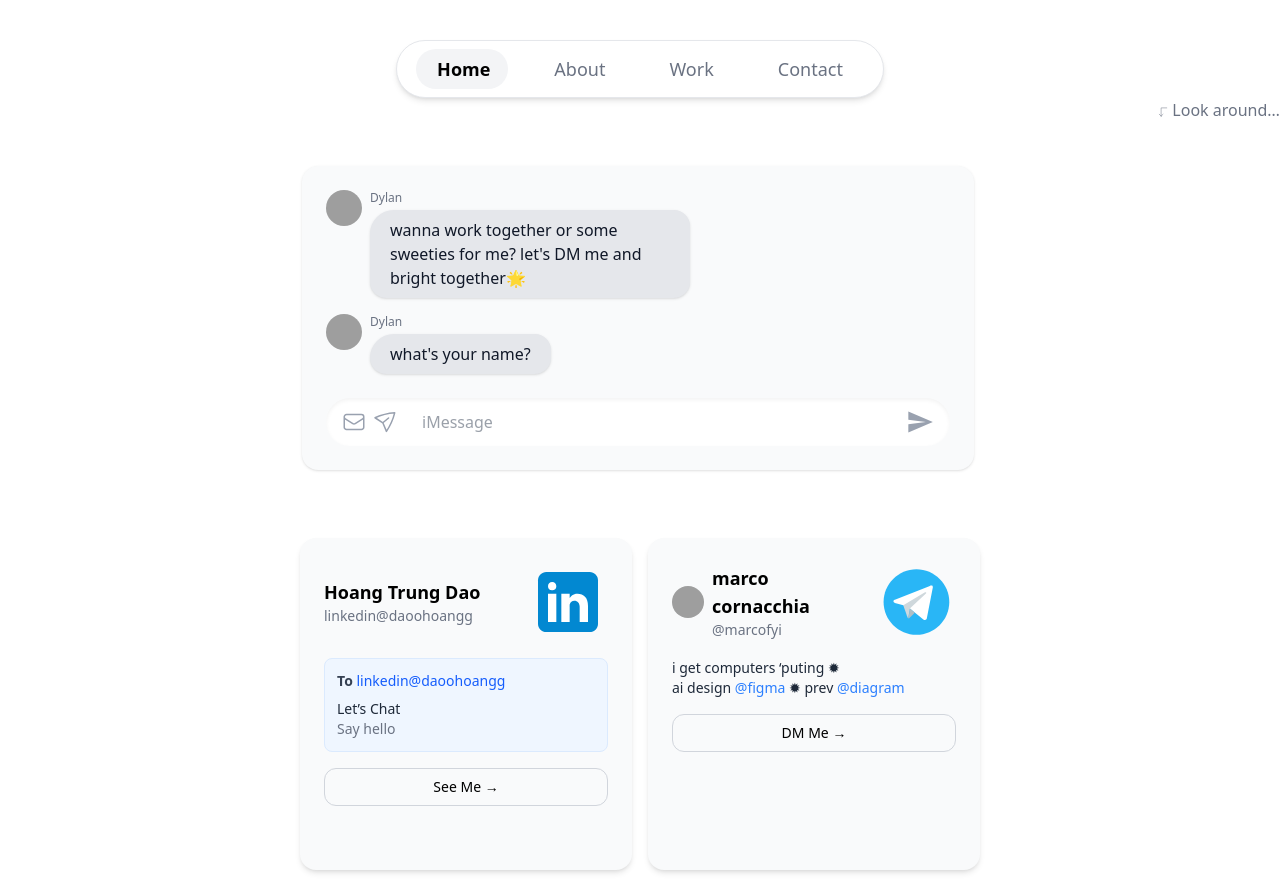
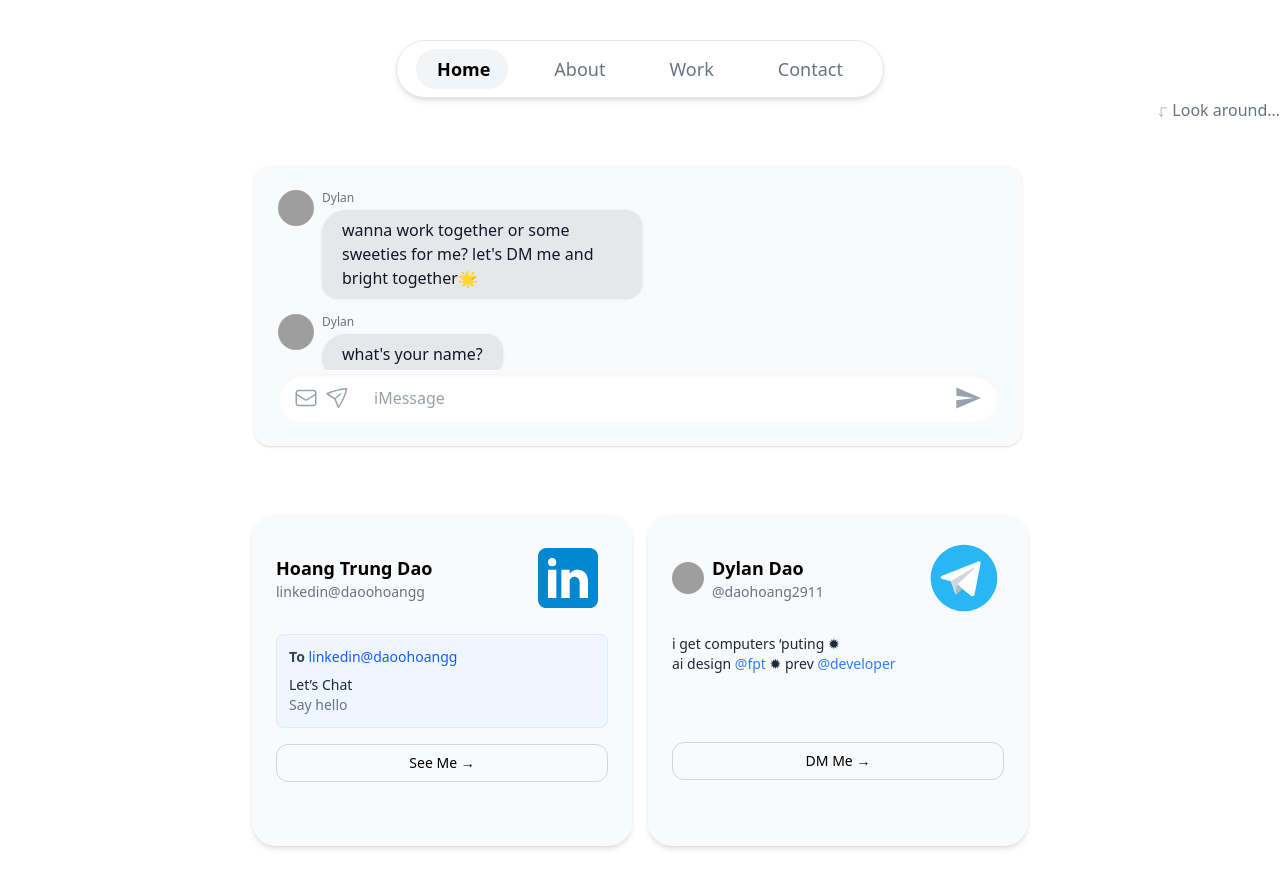
Before and after one commit to daoohoangg/dylandaos-protfolio, a Vue app: page /contact in a window 1280 px wide. After the commit the page ends 870 px from the top, so only its background shows below. Built offline with nearby package versions, Linux system fonts and the light colour scheme; grey boxes are pictures that could not be loaded.

Commit message:
Fix routing for Vercel

```diff
--- a/src/component/NavBar.vue
+++ b/src/component/NavBar.vue
@@ -1,13 +1,15 @@
-
 <template>
-  <nav class="sticky top-0 z-50 bg-white flex justify-center mt-10">
-    <div class="relative flex items-center space-x-2 px-3 py-2 bg-white rounded-full shadow-md border border-gray-200 ">
-
+  <nav class="sticky top-4 z-50 flex justify-center mt-10 overflow-visible">
+    <div
+      class="relative bg-white  flex items-center space-x-2 px-3 py-2 rounded-full shadow-md border border-gray-200"
+    >
+      <!-- Highlight indicator -->
       <div
         class="absolute z-0 bg-gray-100 rounded-full transition-all duration-300 ease-in-out max-w-23"
         :style="highlightStyle"
       ></div>
 
+      <!-- Menu items -->
       <div
         v-for="(item, i) in menu"
         :key="item.name"
@@ -15,21 +17,23 @@
         :class="active === item.name ? 'text-black font-semibold' : 'text-gray-500 hover:text-black'"
         ref="menuRefs"
       >
-        <a :href="item.href" @click="setActive(item.name, i)" >
+        <a :href="item.href" @click="setActive(item.name, i)">
           <span class="block w-full text-center">{{ item.name }}</span>
         </a>
       </div>
+    </div>
+  </nav>
 
-    </div>
-
-  </nav>
+  <!-- Look around -->
   <div class="flex justify-end text-gray-500">
-    <svg xmlns="http://www.w3.org/2000/svg" fill="none" viewBox="0 0 20 24" stroke-width="1" stroke="currentColor" class="size-3 mt-2 mr-1 ">
+    <svg xmlns="http://www.w3.org/2000/svg" fill="none" viewBox="0 0 20 24" stroke-width="1" stroke="currentColor" class="size-3 mt-2 mr-1">
       <path stroke-linecap="round" stroke-linejoin="round" d="m11.99 16.5-3.75 3.75m0 0L4.49 16.5m3.75 3.75V3.75h11.25" />
     </svg>
-     Look around…
+    Look around…
   </div>
+
 </template>
+
 
 <script setup>
 import { ref, onMounted, nextTick } from 'vue'
@@ -41,8 +45,10 @@ const menu = [
   { name: 'Contact', href: '/contact' }
 ]
 
-const active = ref(localStorage.getItem('activeTab') || 'Home')
-const activeIndex = ref(0)
+const savedActive = localStorage.getItem('activeTab') || 'Home'
+const active = ref(savedActive)
+const activeIndex = ref(menu.findIndex((m) => m.name === savedActive))
+
 const menuRefs = ref([])
 
 const setActive = (name, index) => {
@@ -95,5 +101,7 @@ onMounted(() => {
 </script>
 
 <style scoped>
-
+html, body {
+  overflow-y: visible;
+}
 </style>
--- a/src/component/widget/ChatWithMe.vue
+++ b/src/component/widget/ChatWithMe.vue
@@ -1,15 +1,15 @@
 <template>
-  <div class="w-full max-w-2xl rounded-2xl bg-gray-50 p-6 shadow flex flex-col gap-6 justify-center mt-10">
-    <div class="flex flex-col gap-4">
+  <div class="w-full max-w-3xl rounded-2xl bg-gray-50 p-6 shadow flex flex-col mt-10 h-[280px]">
+
+    <div ref="messageBox" class="flex-1 overflow-y-auto flex flex-col gap-4 pr-1 scrollbar-none">
       <template v-for="(msg, idx) in messages" :key="idx">
-        <!-- Outgoing message -->
         <div v-if="msg.from === 'me'" class="flex justify-end">
           <div class="bg-blue-500 text-white rounded-2xl rounded-tr-md px-5 py-2 max-w-xs text-right shadow"
                style="border-top-right-radius: 1.5rem;">
             {{ msg.text }}
           </div>
         </div>
-        <!-- Incoming message -->
+
         <div v-else class="flex items-start gap-2">
           <img
             src="https://randomuser.me/api/portraits/men/32.jpg"
@@ -26,30 +26,28 @@
         </div>
       </template>
     </div>
-    <!-- Input bar -->
-    <form @submit.prevent="sendMessage" class="flex items-center gap-3 bg-white rounded-full px-4 py-2 shadow-inner">
+
+    <form @submit.prevent="sendMessage" class="flex items-center gap-3 bg-white rounded-full px-4 py-2 shadow-inner mt-1 ">
       <a class="text-gray-400 hover:text-gray-600" href="mailto:daohoang2911@gmail.com?subject=Secret%20to%20tell">
-        <svg xmlns="http://www.w3.org/2000/svg" fill="none" viewBox="0 0 24 24" stroke-width="1.5" stroke="currentColor" class="size-6">
+        <svg xmlns="http://www.w3.org/2000/svg" class="size-6" fill="none" viewBox="0 0 24 24" stroke-width="1.5" stroke="currentColor">
           <path stroke-linecap="round" stroke-linejoin="round" d="M21.75 6.75v10.5a2.25 2.25 0 0 1-2.25 2.25h-15a2.25 2.25 0 0 1-2.25-2.25V6.75m19.5 0A2.25 2.25 0 0 0 19.5 4.5h-15a2.25 2.25 0 0 0-2.25 2.25m19.5 0v.243a2.25 2.25 0 0 1-1.07 1.916l-7.5 4.615a2.25 2.25 0 0 1-2.36 0L3.32 8.91a2.25 2.25 0 0 1-1.07-1.916V6.75" />
         </svg>
       </a>
 
-      <!-- telegram icon-->
-      <a class="text-gray-400 hover:text-gray-600 -rotate-40 pb-2" href="https://t.me/daohoang2911"
-              target="_blank"
-              rel="noopener noreferrer">
-        <svg xmlns="http://www.w3.org/2000/svg" fill="none" viewBox="0 0 24 24" stroke-width="1.5" stroke="currentColor" class="size-6">
+      <a class="text-gray-400 hover:text-gray-600 -rotate-40 pb-2" href="https://t.me/daohoang2911" target="_blank" rel="noopener noreferrer">
+        <svg xmlns="http://www.w3.org/2000/svg" class="size-6" fill="none" viewBox="0 0 24 24" stroke-width="1.5" stroke="currentColor">
           <path stroke-linecap="round" stroke-linejoin="round" d="M6 12 3.269 3.125A59.769 59.769 0 0 1 21.485 12 59.768 59.768 0 0 1 3.27 20.875L5.999 12Zm0 0h7.5" />
         </svg>
       </a>
+
       <input
         v-model="input"
         type="text"
         placeholder="iMessage"
         class="flex-1 bg-transparent outline-none px-2 text-gray-700"
       />
+
       <button type="submit" class="text-gray-400 hover:text-blue-500 transition">
-        <!-- Send icon -->
         <svg class="w-7 h-7" fill="currentColor" viewBox="0 0 24 24">
           <path d="M2 21l21-9-21-9v7l15 2-15 2z"/>
         </svg>
@@ -59,33 +57,51 @@
 </template>
 
 <script setup>
-import { ref } from 'vue'
+import { ref, nextTick } from 'vue'
 
-// Fixed conversation flow
+// Cấu trúc hội thoại
 const fixedConversation = [
   { from: 'Dylan', text: "wanna work together or some sweeties for me? let's DM me and bright together🌟" },
   { from: 'Dylan', text: "what's your name?" },
   { from: 'me', text: "" },
   { from: 'Dylan', text: "nice to meet you!.🙌" },
-  { from: 'Dylan', text: "see more in me on telegram/@daohoang2911 or mmhh... on this way ^^" }
+  { from: 'Dylan', text: "dm me on telegram/@daohoang2911 or mmhh... on this way ^^" }
 ]
 
 const messages = ref([fixedConversation[0], fixedConversation[1]])
 const input = ref('')
+const messageBox = ref(null)
 let step = 2
 
 function sendMessage() {
   if (!input.value.trim() || step >= fixedConversation.length) return
-  // Add user's message
   messages.value.push({ from: 'me', text: input.value })
   input.value = ''
-  // Autoreply after a short delay if next message exists
+
+  // Trả lời tự động
   if (step < fixedConversation.length) {
     setTimeout(() => {
       messages.value.push(fixedConversation[step])
-      step++
-    }, 800)
+      step = 4
+      messages.value.push(fixedConversation[step])
+      nextTick(() => {
+        messageBox.value.scrollTop = messageBox.value.scrollHeight
+      })
+    }, 900)
   }
   step++
+
+  nextTick(() => {
+    messageBox.value.scrollTop = messageBox.value.scrollHeight
+  })
 }
 </script>
+
+<style scoped>
+.scrollbar-none {
+  scrollbar-width: none;
+}
+.scrollbar-none::-webkit-scrollbar {
+  display: none;
+}
+</style>
--- a/src/component/widget/ContactWidget.vue
+++ b/src/component/widget/ContactWidget.vue
@@ -1,7 +1,7 @@
 <template>
   <div class="flex flex-wrap gap-4 p-6 rounded-2xl justify-center mt-10 font-sans ">
-    <!-- Email Card -->
-    <div class="bg-gray-50 rounded-2xl shadow-md w-83 p-6">
+
+    <div class="bg-gray-50 rounded-3xl shadow-md w-95 p-6">
       <div class="flex items-center gap-2 mb-4">
         <div class="flex-grow">
           <h2 class="font-semibold text-lg">Hoang Trung Dao</h2>
@@ -23,13 +23,13 @@
       </a>
     </div>
 
-    <!-- Twitter Card -->
-    <div class="bg-gray-50 rounded-2xl shadow-md w-83 p-6">
+
+    <div class="bg-gray-50 rounded-3xl shadow-md w-95 p-6">
       <div class="flex items-center gap-2 mb-4">
         <img src="https://randomuser.me/api/portraits/men/32.jpg" class="w-8 h-8 rounded-full" alt="Avatar" />
         <div class="flex-grow">
-          <h2 class="font-semibold text-lg">marco cornacchia</h2>
-          <p class="text-sm text-gray-500">@marcofyi</p>
+          <h2 class="font-semibold text-lg">Dylan Dao</h2>
+          <p class="text-sm text-gray-500">@daohoang2911</p>
         </div>
         <svg xmlns="http://www.w3.org/2000/svg" x="0px" y="0px" width="80" height="80" viewBox="0 0 48 48">
             <path fill="#29b6f6" d="M24,4C13,4,4,13,4,24s9,20,20,20s20-9,20-20S35,4,24,4z"></path><path fill="#fff" d="M34,15l-3.7,19.1c0,0-0.2,0.9-1.2,0.9c-0.6,0-0.9-0.3-0.9-0.3L20,28l-4-2l-5.1-1.4c0,0-0.9-0.3-0.9-1	c0-0.6,0.9-0.9,0.9-0.9l21.3-8.5c0,0,0.7-0.2,1.1-0.2c0.3,0,0.6,0.1,0.6,0.5C34,14.8,34,15,34,15z"></path><path fill="#b0bec5" d="M23,30.5l-3.4,3.4c0,0-0.1,0.1-0.3,0.1c-0.1,0-0.1,0-0.2,0l1-6L23,30.5z"></path><path fill="#cfd8dc" d="M29.9,18.2c-0.2-0.2-0.5-0.3-0.7-0.1L16,26c0,0,2.1,5.9,2.4,6.9c0.3,1,0.6,1,0.6,1l1-6l9.8-9.1	C30,18.7,30.1,18.4,29.9,18.2z"></path>
@@ -37,11 +37,13 @@
       </div>
       <p class="text-sm text-gray-800 mb-4">
         i get computers ‘puting ✹<br>
-        ai design <a href="#" class="text-blue-500">@figma</a> ✹ prev <a href="#" class="text-blue-500">@diagram</a>
+        ai design <a href="#" class="text-blue-500">@fpt</a> ✹ prev <a href="#" class="text-blue-500">@developer</a>
       </p>
-      <button class="w-full border border-gray-300 rounded-xl py-2 text-sm font-medium hover:bg-gray-100">
+      <a href="https://t.me/daohoang2911" target="_blank">
+        <button class="w-full border border-gray-300 rounded-xl py-2 text-sm font-medium hover:bg-gray-100 mt-13">
         DM Me →
       </button>
+      </a>
     </div>
   </div>
 </template>
--- a/src/pages/About.vue
+++ b/src/pages/About.vue
@@ -7,13 +7,15 @@ import ChatWithMe from '@/component/widget/ChatWithMe.vue';
 </script>
 <template>
    <div class="grid grid-cols-1 md:grid-cols-2 gap-1 p-1 h-200">
-        <div class="col-span-1 max-w-full h-full">
+        <div class="col-span-1 max-w-full">
             <AboutMe />
         </div>
-        <div class="grid grid-rows-5 gap-1 mx-5 h-full mt-10 ">
-            <div class="row-span-1 col-span-2 h-110"><SpotifyWidget class="h-full"/></div>
-            <div class="col-span-1 md:col-span-2 "><LinkedInWidget class="h-full"/></div>
-            <div class="col-span-1 md:col-span-2"><ApplePhotosWidget class="w-full h-full" /></div>
+        <div class="grid grid-rows-[auto_auto_auto_auto] gap-1 mx-5 mt-10 ">
+            <div class="row-span-1 col-span-2 h-100"><SpotifyWidget class="h-full"/></div>
+            <div class="grid col-span-1 md:col-span-2 mt-5">
+                <div><LinkedInWidget /></div>
+                <div><ApplePhotosWidget /></div>
+            </div>
             <div class="col-span-2 row-span-1"><ChatWithMe class="w-full " /></div>
         </div>
     </div>
--- a/src/pages/Contact.vue
+++ b/src/pages/Contact.vue
@@ -3,12 +3,12 @@ import ChatWithMe from '@/component/widget/ChatWithMe.vue';
 import ContactWidget from '@/component/widget/ContactWidget.vue';
 </script>
 <template>
-    <div class="grid grid-cols-1 gap-1 p-1 h-[100px]">
+    <div class="grid grid-cols-1 gap-1 p-1 h-[120px]">
         <div class="col-span-1 max-w-full h-full flex items-center justify-center">
             <ChatWithMe />
         </div>
         <div class="col-span-1 md:col-span-2 "><ContactWidget class="h-full"/></div>
-        <!-- <div class="col-span-1 md:col-span-2"><ApplePhotosWidget class="w-full h-full" /></div> -->
+
     </div>
 
 </template>
--- a/vite.config.js
+++ b/vite.config.js
@@ -14,4 +14,8 @@ export default defineConfig({
       '@': fileURLToPath(new URL('./src', import.meta.url))
     },
   },
+  build: {
+    outDir: 'dist'
+  },
+  base: './',
 })
```
Also changed, not shown: src/component/widget/ApplePhotoWidget.vue (+3 -18 lines), src/component/widget/LinkedInWidget.vue (+21 -41 lines), src/assets/apple-photos.svg (added), vercel.json (added).
